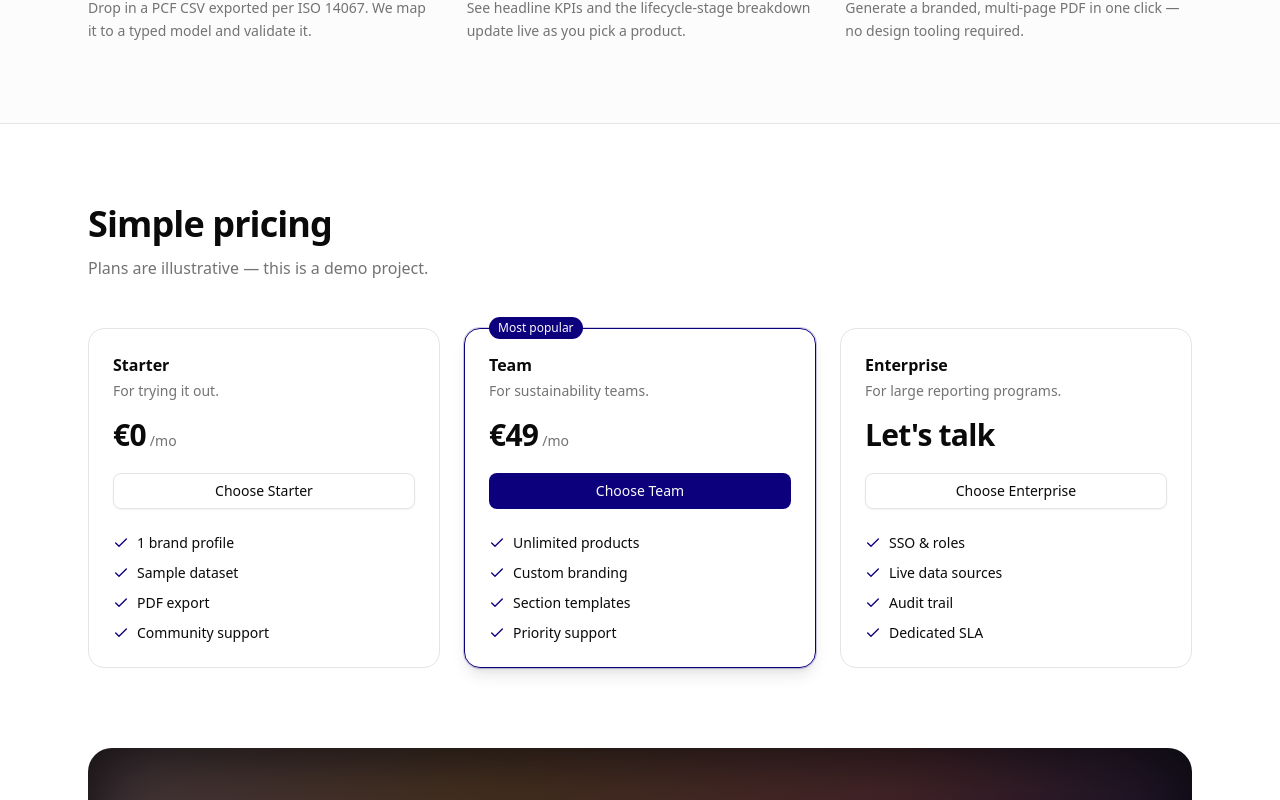
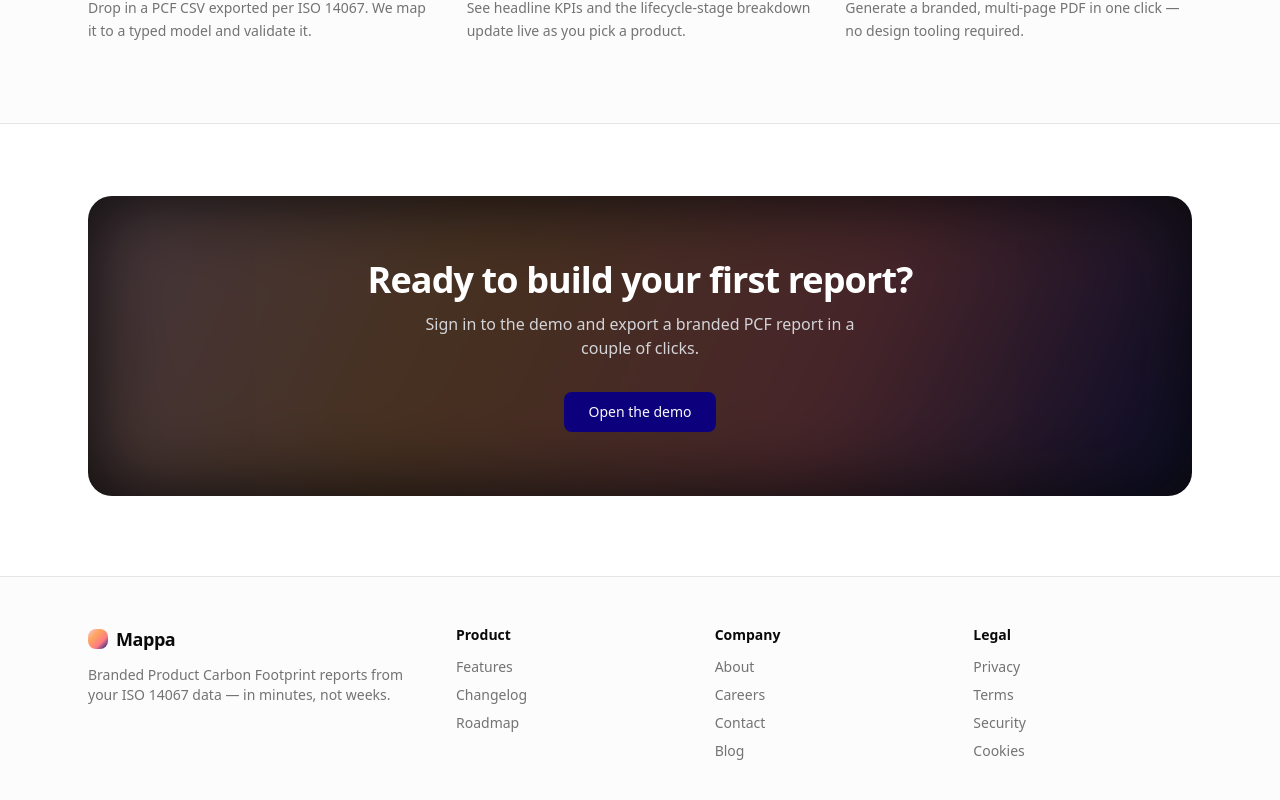
Before and after one commit to GuillemRPDev/pcf-report-builder, a Next.js app in the folder pcf-report-builder/: page / in a window 1280 px wide. Shown: the part 1560-2360 px from the top of the page. Built offline with nearby package versions, Linux system fonts and the light colour scheme.

Commit message:
chore: deleted everything related to pricing since it had no sense

```diff
--- a/pcf-report-builder/src/components/marketing/Landing.jsx
+++ b/pcf-report-builder/src/components/marketing/Landing.jsx
@@ -199,60 +199,9 @@ export function Landing() {
         </div>
       </section>
 
-      {/* ---------- pricing ---------- */}
-      <section
-        id="pricing"
-        aria-labelledby="pricing-title"
-        className="mx-auto w-full max-w-6xl px-4 py-20 sm:px-6"
-      >
-        <div className="max-w-2xl">
-          <h2 id="pricing-title" className="text-3xl font-semibold tracking-tight sm:text-4xl">
-            Simple pricing
-          </h2>
-          <p className="mt-3 text-muted-foreground">
-            Plans are illustrative — this is a demo project.
-          </p>
-        </div>
-        <div className="mt-12 grid gap-6 lg:grid-cols-3">
-          {PLANS.map((plan) => (
-            <div
-              key={plan.name}
-              className={`relative rounded-2xl border p-6 ${
-                plan.featured ? "border-primary shadow-lg ring-1 ring-primary/20" : "bg-card"
-              }`}
-            >
-              {plan.featured && (
-                <Badge className="absolute -top-3 left-6">Most popular</Badge>
-              )}
-              <p className="font-semibold">{plan.name}</p>
-              <p className="mt-1 text-sm text-muted-foreground">{plan.blurb}</p>
-              <p className="mt-4 flex items-baseline gap-1">
-                <span className="text-3xl font-semibold tracking-tight">{plan.price}</span>
-                <span className="text-sm text-muted-foreground">{plan.cadence}</span>
-              </p>
-              <Button
-                asChild
-                className="mt-5 w-full"
-                variant={plan.featured ? "default" : "outline"}
-              >
-                <Link href="/login">Choose {plan.name}</Link>
-              </Button>
-              <ul className="mt-6 space-y-2.5 text-sm">
-                {plan.features.map((feat) => (
-                  <li key={feat} className="flex items-center gap-2">
-                    <Check className="size-4 shrink-0 text-primary" aria-hidden="true" />
-                    {feat}
-                  </li>
-                ))}
-              </ul>
-            </div>
-          ))}
-        </div>
-      </section>
-
       {/* ---------- CTA band ---------- */}
       <section className="mx-auto w-full max-w-6xl px-4 pb-20 sm:px-6">
-        <div className="relative overflow-hidden rounded-3xl bg-zinc-950 px-8 py-16 text-center text-white">
+        <div className="relative overflow-hidden rounded-3xl bg-zinc-950 px-8 py-16 text-center text-white mt-18">
           <div
             aria-hidden="true"
             className="pointer-events-none absolute inset-0 opacity-25 blur-2xl"
--- a/pcf-report-builder/src/components/marketing/SiteFooter.jsx
+++ b/pcf-report-builder/src/components/marketing/SiteFooter.jsx
@@ -5,7 +5,7 @@ import { Logo } from "@/components/Logo";
   Marketing footer. Links are placeholders (#) — this is a demo product site.
 */
 const COLUMNS = [
-  { title: "Product", links: ["Features", "Pricing", "Changelog", "Roadmap"] },
+  { title: "Product", links: ["Features", "Changelog", "Roadmap"] },
   { title: "Company", links: ["About", "Careers", "Contact", "Blog"] },
   { title: "Legal", links: ["Privacy", "Terms", "Security", "Cookies"] },
 ];
--- a/pcf-report-builder/src/components/marketing/SiteHeader.jsx
+++ b/pcf-report-builder/src/components/marketing/SiteHeader.jsx
@@ -25,9 +25,6 @@ export function SiteHeader() {
           <a href="#how" className="transition-colors hover:text-foreground">
             How it works
           </a>
-          <a href="#pricing" className="transition-colors hover:text-foreground">
-            Pricing
-          </a>
         </nav>
 
         <div className="flex items-center gap-2">
--- a/pcf-report-builder/src/lib/clients.js
+++ b/pcf-report-builder/src/lib/clients.js
@@ -27,6 +27,17 @@ const FALLBACK_CLIENTS = [
     font_family: "Helvetica",
     created_at: new Date().toISOString(),
   },
+  {
+    id: "00000000-0000-0000-0000-000000000002",
+    name: "Placeholder",
+    slug: "placeholder",
+    logo_url: "https://placehold.co/80x80?text=Placeholder",
+    primary_color: "#287e3e",
+    accent_color: "#46bda9",
+    text_color: "#111827",
+    font_family: "Helvetica",
+    created_at: new Date().toISOString(),
+  },
 ];
 
 export async function getClients() {
```
Also changed, not shown: 1 other file (tests, documents, lock files or other folders).
